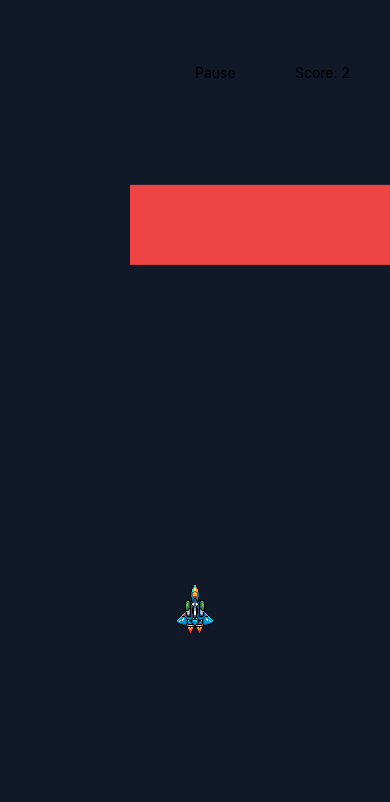
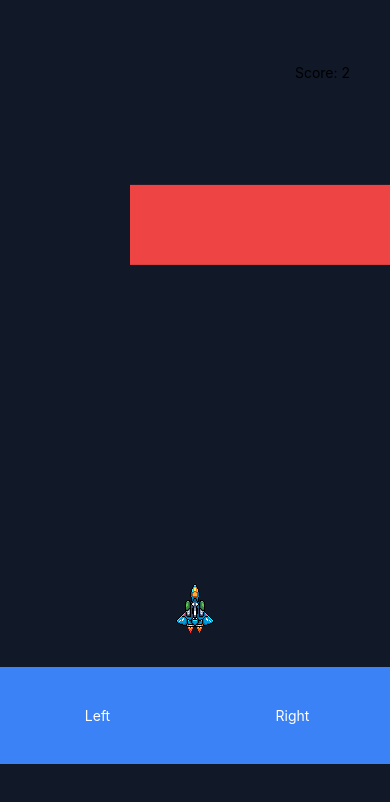
Before and after one commit to regucis1v9/nativeGame, a React Native app: screen /Game in a window 390 px wide. Shown: the top 802 px of the page. Built offline with nearby package versions, Linux system fonts and the light colour scheme.

Commit message:
movement ar pogam

```diff
--- a/Components/Game.jsx
+++ b/Components/Game.jsx
@@ -1,52 +1,31 @@
 import React, { useRef, useState, useEffect } from 'react';
-import { View, PanResponder, Animated, Image, Text, Pressable } from 'react-native';
+import { View, Animated, Image, Text, Pressable } from 'react-native';
 import 'tailwindcss/tailwind.css';
-import * as Font from 'expo-font';
 
 export default function Game() {
   const playerLocationRef = useRef('middle'); // useRef for playerLocation
-  const swipeDirection = useRef(null);
   const [playerLocation, setPlayerLocation] = useState('middle'); // Player location state
   const [transitionValue] = useState(new Animated.Value(0)); // We don't need to setTransitionValue
   const [boxTransitionValue] = useState(new Animated.Value(0)); // Added for box movement
   const [justifyClass, setJustifyClass] = useState('justify-between'); // State for random justify class
   const [animationStarted, setAnimationStarted] = useState(false);
-  const scoreRef = useRef(0); // useRef for score
+  const scoreRef = useRef(0);
 
-  const panResponder = useRef(
-    PanResponder.create({
-      onStartShouldSetPanResponder: () => true,
-      onPanResponderMove: (evt, gestureState) => {
-        const { dx } = gestureState;
-        if (Math.abs(dx) > 10) {
-          // Minimum distance to consider it a swipe
-          swipeDirection.current = dx > 0 ? 'left' : 'right';
-        }
-      },
-      onPanResponderRelease: () => {
-        const direction = swipeDirection.current; // Capture the value before resetting
-
-        if (direction === 'right') {
-          if (playerLocationRef.current === 'right') {
-            return;
-          }
+  const handlePressLeft = () => {
+    if (playerLocationRef.current !== 'right') {
       setPlayerLocation(prevLocation =>
         prevLocation === 'middle' ? 'right' : 'middle'
       );
     }
-        if (direction === 'left') {
-          if (playerLocationRef.current === 'left') {
-            return;
-          }
+  };
+
+  const handlePressRight = () => {
+    if (playerLocationRef.current !== 'left') {
       setPlayerLocation(prevLocation =>
         prevLocation === 'middle' ? 'left' : 'middle'
       );
     }
-
-        swipeDirection.current = null; // Reset swipe direction
-      },
-    })
-  ).current;
+  };
 
   useEffect(() => {
     Animated.timing(transitionValue, {
@@ -126,12 +105,12 @@ export default function Game() {
   };
 
   return (
-    <View
-      {...panResponder.panHandlers}
-      className="flex-1 items-center bg-gray-900 w-screen"
-    >
-        <Pressable>
-            <Text className="absolute top-16 color-white">Pause</Text>
+    <View className="flex-1 items-center bg-gray-900 w-screen">
+        <Pressable onPressIn={handlePressLeft} className="h-screen absolute left-0 w-1/2 flex-1 justify-end">
+            <Text className="text-white bg-blue-500 p-10 text-center mb-20">Left</Text>
+        </Pressable>
+        <Pressable onPressIn={handlePressRight} className="h-screen absolute right-0 w-1/2 flex-1 justify-end">
+            <Text className="text-white bg-blue-500 p-10 text-center mb-20">Right</Text>
         </Pressable>
       <Text className="absolute top-16 right-10 color-white" >Score: {scoreRef.current}</Text>
       <Animated.View
```
Lines whose indentation alone changed are shown as unchanged.
